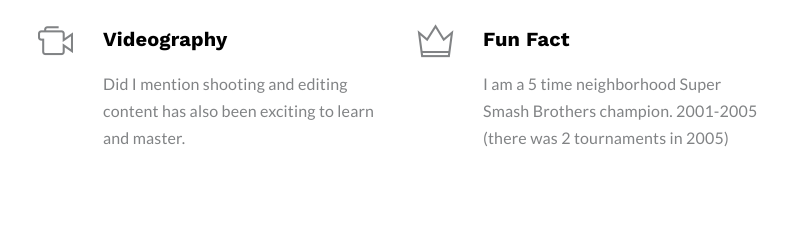
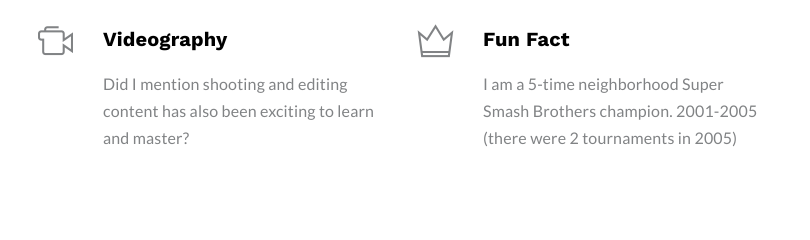
Before and after one commit to AlejandroSays/personalSite, a plain HTML site: page index.html in a window 1280 px wide. Shown: the part 2040-2280 px from the top of the page, 427-1237 px from the left. Drawn offline with nearby package versions, Linux system fonts and the light colour scheme; some packages are replaced by stand-ins of ours.

Commit message:
Update index.html

```diff
--- a/index.html
+++ b/index.html
@@ -259,14 +259,14 @@
 				<div class="service-item mb-5" data-aos="fade-left"  data-aos-delay="950">
 					<i class="ti-video-camera"></i>
 					<h4 class="my-3">Videography</h4>
-					<p>Did I mention shooting and editing content has also been exciting to learn and master.</p>
+					<p>Did I mention shooting and editing content has also been exciting to learn and master?</p>
 				</div>
 			</div>
 			<div class="col-lg-4">
 				<div class="service-item mb-5" data-aos="fade-left"  data-aos-delay="950">
 					<i class="ti-crown"></i>
 					<h4 class="my-3">Fun Fact</h4>
-					<p>I am a 5 time neighborhood Super Smash Brothers champion. 2001-2005 (there was 2 tournaments in 2005)</p>
+					<p>I am a 5-time neighborhood Super Smash Brothers champion. 2001-2005 (there were 2 tournaments in 2005)</p>
 				</div>
 			</div>
 		</div>
```
